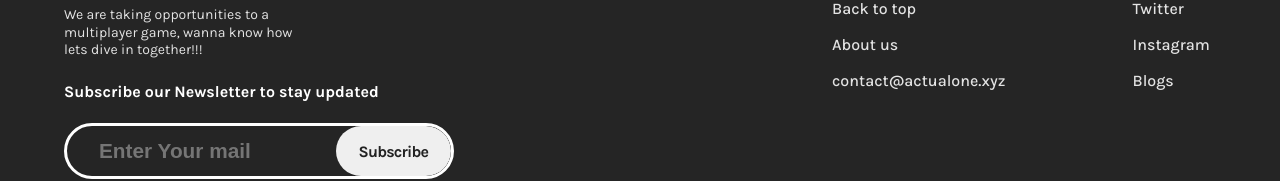
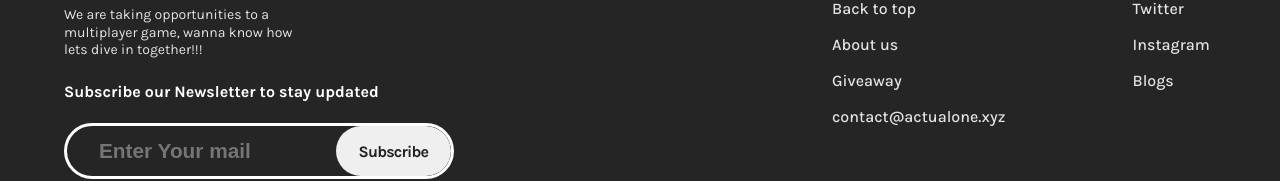
Before and after one commit to aniketghavte/frontend-may, a Next.js app: page / in a window 1280 px wide. Shown: the part 5174-5355 px from the top of the page. Built offline with nearby package versions, Linux system fonts and the light colour scheme; no server answers; a web font is replaced by a local one.

Commit message:
tag in footer

```diff
--- a/components/Footer/Footer.jsx
+++ b/components/Footer/Footer.jsx
@@ -44,6 +44,7 @@ const Footer = () => {
                   <div style={{display: "flex", flexDirection: "column", gap: "1rem", marginTop: "2rem"}}>
                       <Link href={`/`}>Back to top</Link>
                       <Link href={`/aboutus`}>About us</Link>
+                      <Link href={`/giveaway`}>Giveaway</Link>
                       {/* <Link href={`/`}>Our team</Link> */}
                       <Link href={`mailto:actualone.xyz@gmail.com`}>contact@actualone.xyz</Link>
                   </div>
```
